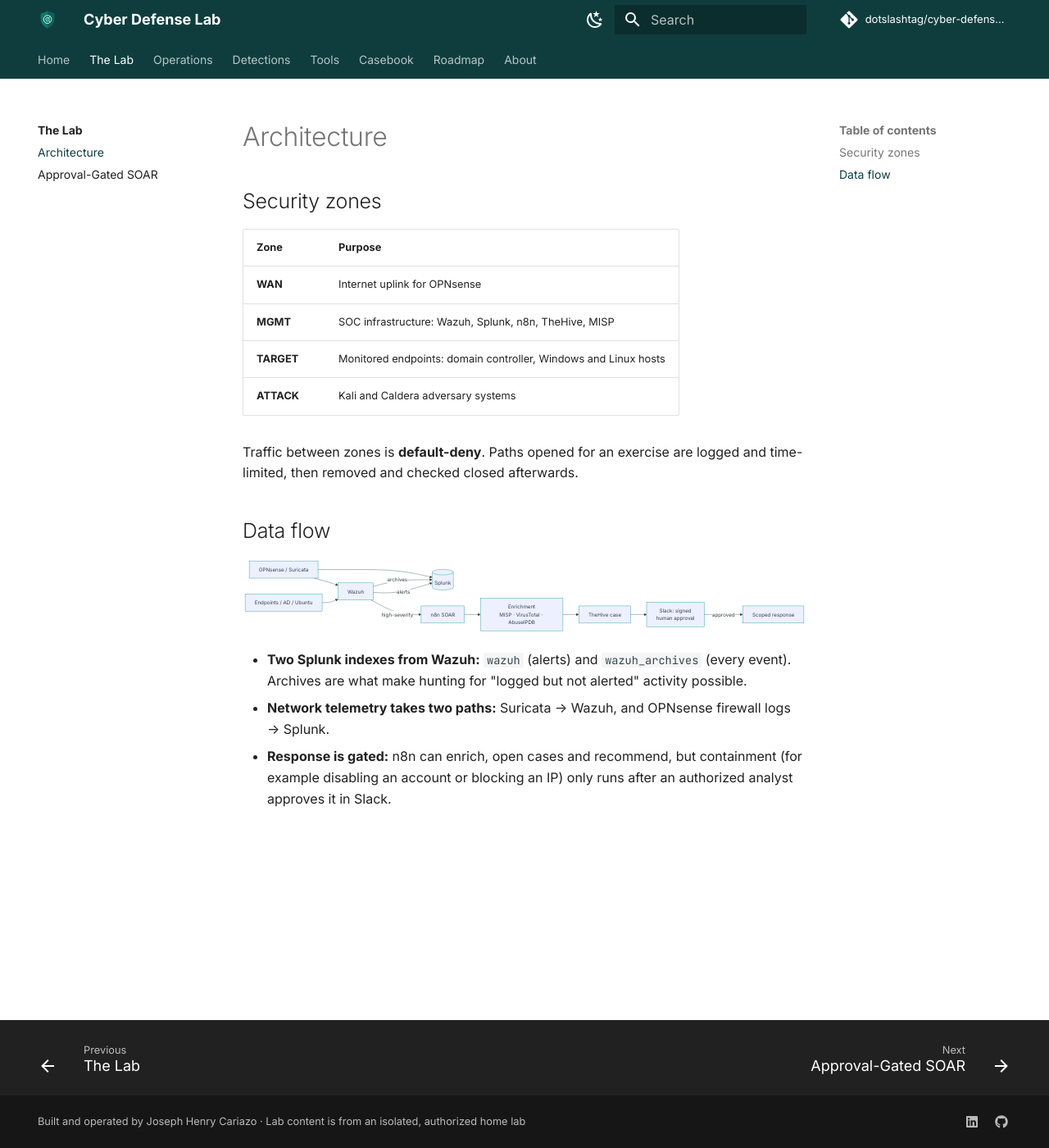
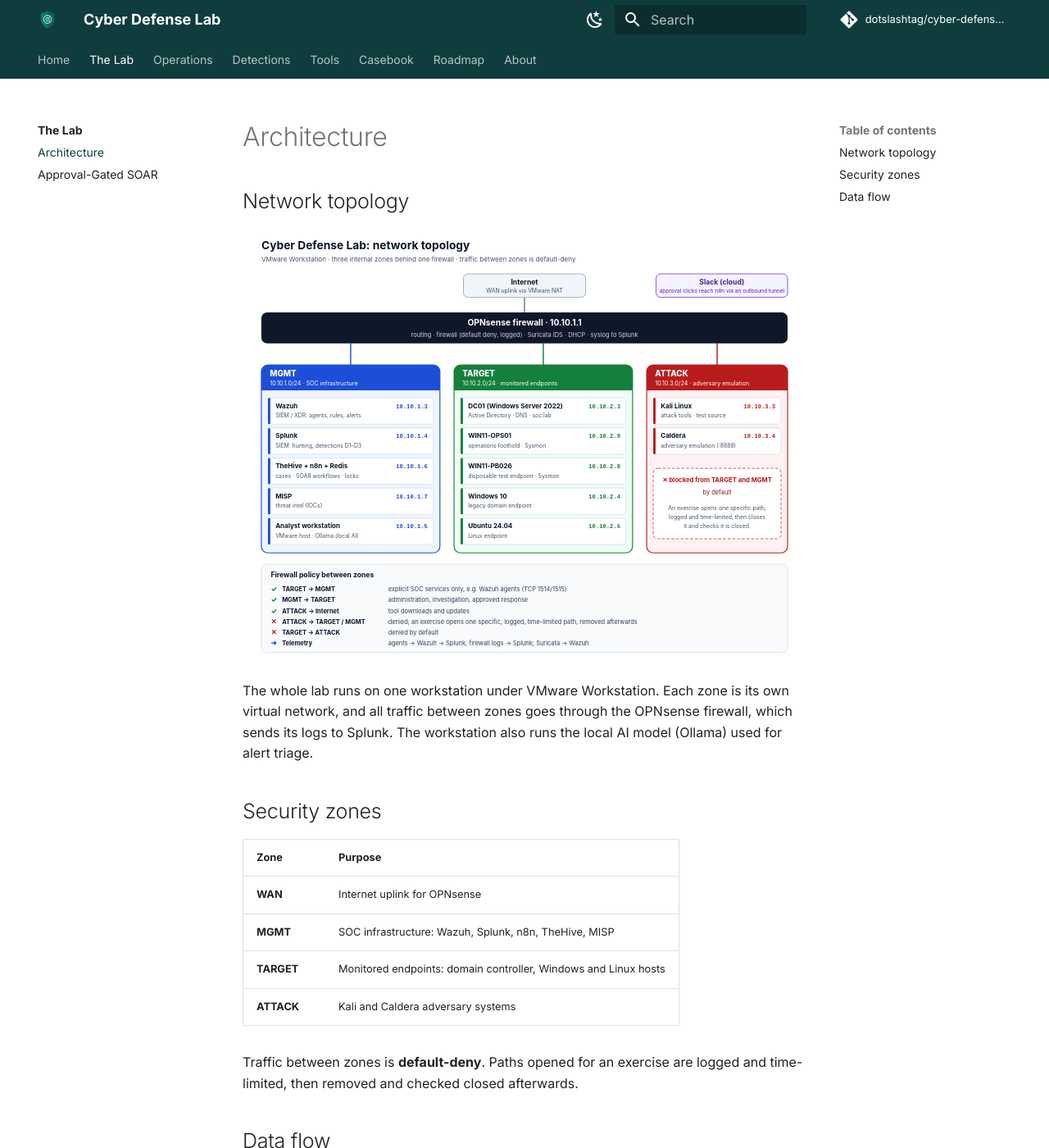
Before and after one commit to dotslashtag/cyber-defense-lab, an MkDocs documentation site: the page built from docs/lab/architecture.md, in a window 1280 px wide and 1400 px high. Shown: the whole window at 82% size. Built offline with MkDocs 1.6.1 and Material for MkDocs 9.7.7, drawn with Linux system fonts in a browser that asks for light colours; comment, search, counter and statistics services are not loaded.

Commit message:
Docs: add a network topology picture to the Architecture page
Hand-built SVG: OPNsense in front of the MGMT, TARGET and ATTACK zones,
every host with its lab IP and role, and the firewall policy between zones.
Built from the private topology notes; click to enlarge.

Co-Authored-By: Claude Opus 5.5 <noreply@anthropic.com>
Claude-Session: https://claude.ai/code/session_01VSxWRXTvMG1cQKzoG3F5Sa

```diff
--- a/docs/lab/architecture.md
+++ b/docs/lab/architecture.md
@@ -3,6 +3,17 @@
 <!-- PAGE: Architecture
      On the site: https://dotslashtag.github.io/cyber-defense-lab/lab/architecture/
      Menu: The Lab > Architecture -->
+
+## Network topology
+
+<!-- PICTURE: docs/assets/img/network-topology.svg (click to enlarge). Lab IPs are fictional
+     10.10.x.x values; update the SVG if a host or zone changes. -->
+
+![Lab network topology: OPNsense firewall in front of three zones (MGMT with the SOC tools, TARGET with the monitored Windows and Linux endpoints, ATTACK with Kali and Caldera), and the firewall policy between them](../assets/img/network-topology.svg)
+
+The whole lab runs on one workstation under VMware Workstation. Each zone is its own virtual
+network, and all traffic between zones goes through the OPNsense firewall, which sends its logs to
+Splunk. The workstation also runs the local AI model (Ollama) used for alert triage.
 
 ## Security zones
 
```
Also changed, not shown: docs/assets/img/network-topology.svg (added).
